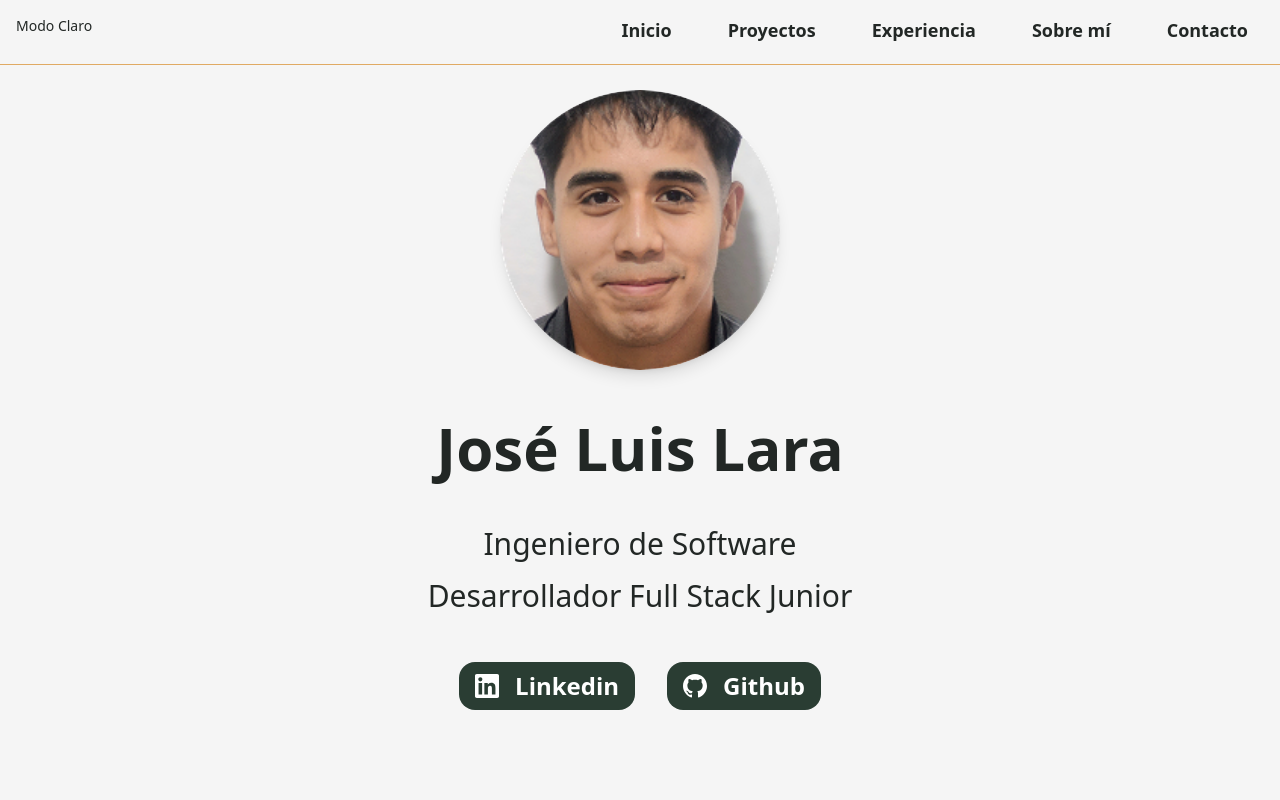
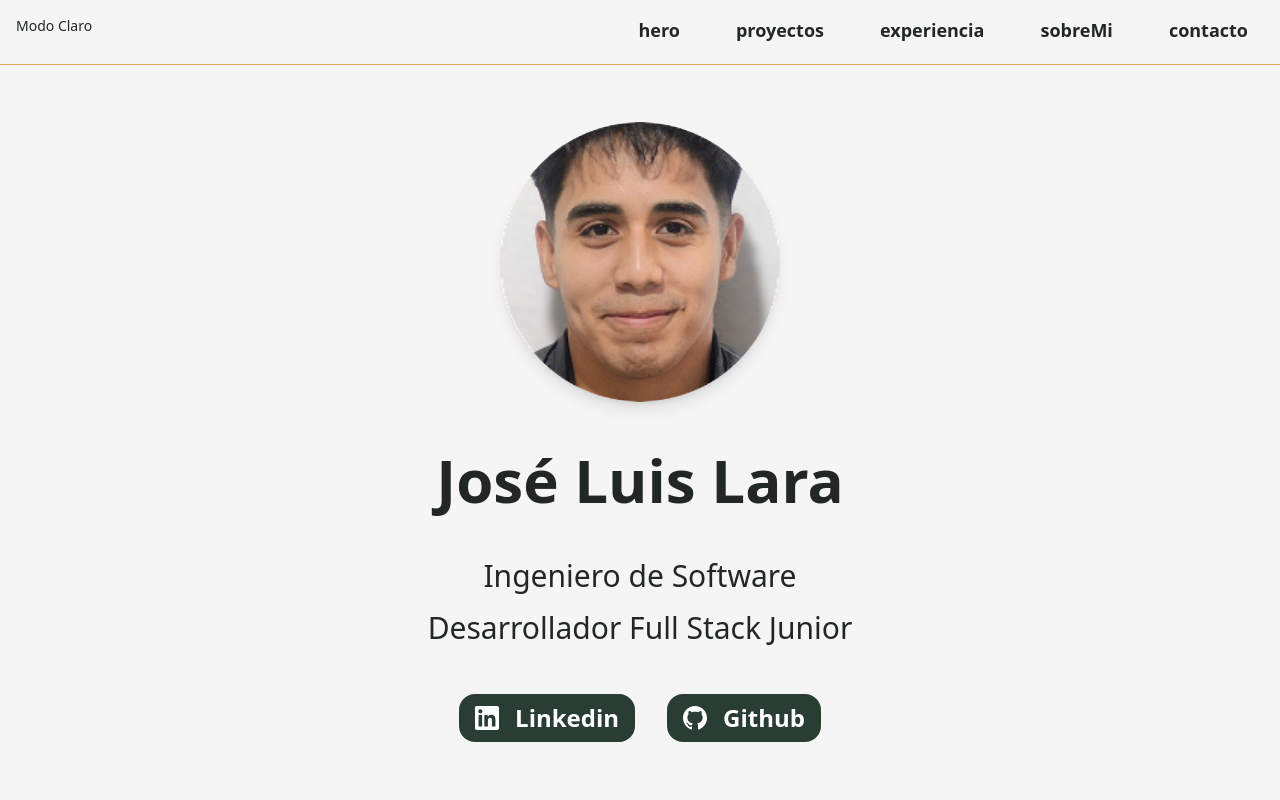
Before and after one commit to joseluislaradev/Portafolio-Web, a React (Vite) app: page / in a window 1280 px wide. Shown: the top 800 px of the page. Built offline with nearby package versions, Linux system fonts and the light colour scheme; what @midudev/tailwind-animations would draw is missing.

Commit message:
Paso de prop driling neeario para el header

```diff
--- a/src/App.jsx
+++ b/src/App.jsx
@@ -24,7 +24,7 @@ export function App() {
         sectionIds={sectionIds}
         activeSection={activeSection}
       />
-      <main>
+      <main className="pt-16">
         <div ref={sectionRefs.hero}>
           <Hero />
         </div>
--- a/src/components/atomos/LinkBoton.jsx
+++ b/src/components/atomos/LinkBoton.jsx
@@ -6,16 +6,28 @@ export function LinkBoton({
   children,
   variant = "primary",
   className = "",
+  sectionRefs,
   ...rest
 }) {
   const isInternalLink = href && href.startsWith("/");
-  const isSeccionPage = href && (href.startsWith("#") || href.startsWith("/#"));
+  const isAnchorLink = href && (href.startsWith("#") || href.startsWith("/#"));
 
   const combinedClassName = `${buttonBaseStyles} ${buttonVariantStyles[variant]} ${className}`;
 
-  if (isSeccionPage) {
+  if (isAnchorLink) {
+    const handleAnchorClick = (event) => {
+      event.preventDefault();
+      const targetId = href.substring(1);
+
+      const targetElement = sectionRefs[targetId]?.current;
+
+      if (targetElement) {
+        targetElement.scrollIntoView({ behavior: 'smooth' });
+      }
+    };
+
     return (
-      <a href={href} className={combinedClassName} {...rest}>
+      <a href={href} className={combinedClassName} onClick={handleAnchorClick} {...rest}>
         {children}
       </a>
     );
--- a/src/components/moleculas/MenuComputadora.jsx
+++ b/src/components/moleculas/MenuComputadora.jsx
@@ -1,34 +1,23 @@
 import { LinkBoton } from "../atomos/LinkBoton";
 
-export function MenuComputadora() {
+export function MenuComputadora({ sectionRefs, sectionIds, activeSection }) {
+  console.log("MenuComputadora activeSection:", activeSection);
   return (
     <nav>
       <ul className="flex items-center gap-6 text-lg font-semibold">
-        <li>
-          <LinkBoton href="#hero" variant="ghost">
-            Inicio
-          </LinkBoton>
-        </li>
-        <li>
-          <LinkBoton href="#proyectos" variant="ghost">
-            Proyectos
-          </LinkBoton>
-        </li>
-        <li>
-          <LinkBoton href="#experiencia" variant="ghost">
-            Experiencia
-          </LinkBoton>
-        </li>
-        <li>
-          <LinkBoton href="#sobreMi" variant="ghost">
-            Sobre mí
-          </LinkBoton>
-        </li>
-        <li>
-          <LinkBoton href="#contacto" variant="ghost">
-            Contacto
-          </LinkBoton>
-        </li>
+
+        {sectionIds.map((sectionId) => (
+          <li key={sectionId}>
+            <LinkBoton
+              href={`#${sectionId}`}
+              variant="ghost"
+              className={activeSection === sectionId ? "text-accent-secondary-light dark:text-accent-secondary-dark" : ""}
+              sectionRefs={sectionRefs}
+            >
+              {sectionId}
+            </LinkBoton>
+          </li>
+        ))}
       </ul>
     </nav>
   );
--- a/src/components/organismos/Header.jsx
+++ b/src/components/organismos/Header.jsx
@@ -22,7 +22,7 @@ export function Header({ sectionRefs, sectionIds, activeSection }) {
 
         {!isMobile && (
           <div className="absolute top-4 right-4 z-10">
-            <MenuComputadora />
+            <MenuComputadora sectionRefs={sectionRefs} sectionIds={sectionIds} activeSection={activeSection} />
           </div>
         )}
 
@@ -39,7 +39,7 @@ export function Header({ sectionRefs, sectionIds, activeSection }) {
           </div>
         )}
 
-        {isMobile && <MenuEscondido isMenuOpen={isMenuOpen} />}
+        {isMobile && <MenuEscondido sectionRefs={sectionRefs} sectionIds={sectionIds} activeSection={activeSection} isMenuOpen={isMenuOpen} />}
       </div>
     </header>
   );
--- a/src/components/organismos/Hero.jsx
+++ b/src/components/organismos/Hero.jsx
@@ -6,7 +6,7 @@ export function Hero() {
   return (
     <section
       id="hero"
-      className="flex flex-col items-center gap-8 md:gap-12 justify-center h-screen bg-background-primary-light dark:bg-background-primary-dark text-center"
+      className="flex flex-col items-center gap-8 md:gap-12 justify-center min-h-[calc(100vh-4rem)] bg-background-primary-light dark:bg-background-primary-dark text-center p-4"
     >
       <figure>
         <img
--- a/src/hooks/useScrollSpy.js
+++ b/src/hooks/useScrollSpy.js
@@ -1,38 +1,36 @@
 // src/hooks/useScrollSpy.js
-import { useState, useEffect } from "react";
+import { useState, useEffect } from 'react';
 
-export function useScrollSpy(sectionRefs) {
-  const [activeSection, setActiveSection] = useState("");
+// El hook ahora recibe el objeto de refs
+export function useScrollSpy( sectionRefs ) {
+  const [activeSection, setActiveSection] = useState('');
 
   useEffect(() => {
     const observer = new IntersectionObserver(
       (entries) => {
-        entries.forEach((entry) => {
+        for (const entry of entries) {
           if (entry.isIntersecting) {
             setActiveSection(entry.target.id);
+            break; // Salimos del bucle en cuanto encontramos la primera sección visible
           }
-        });
+        }
       },
-      {
-        rootMargin: "-50% 0px -50% 0px", // Activa el ancla cuando está en el centro de la pantalla
-      }
+      { rootMargin: '-50% 0px -50% 0px' }
     );
 
-    Object.values(sectionRefs).forEach((ref) => {
-      if (ref.current) {
-        observer.observe(ref.current);
-      }
-    });
+    // Creamos un array con los elementos del DOM a partir de los refs
+    const elements = Object.values(sectionRefs)
+      .map(ref => ref.current)
+      .filter(Boolean); // Filtramos por si algún ref es nulo
 
+    // Le decimos al observer que vigile esos elementos
+    elements.forEach(element => observer.observe(element));
+
+    // La función de limpieza
     return () => {
-      Object.values(sectionRefs).forEach((ref) => {
-        if (ref.current) {
-          observer.unobserve(ref.current);
-        }
-      });
-      observer.disconnect();
+      elements.forEach(element => observer.unobserve(element));
     };
-  }, [sectionRefs]);
+  }, [sectionRefs]); // La dependencia ahora es el objeto de refs
 
   return activeSection;
 }
--- a/src/index.css
+++ b/src/index.css
@@ -34,7 +34,3 @@
   --color-hover-primary-light: #2c4939;
   --color-hover-primary-dark: #1496d0;
 }
-
-html {
-  scroll-behavior: smooth;
-}
```
